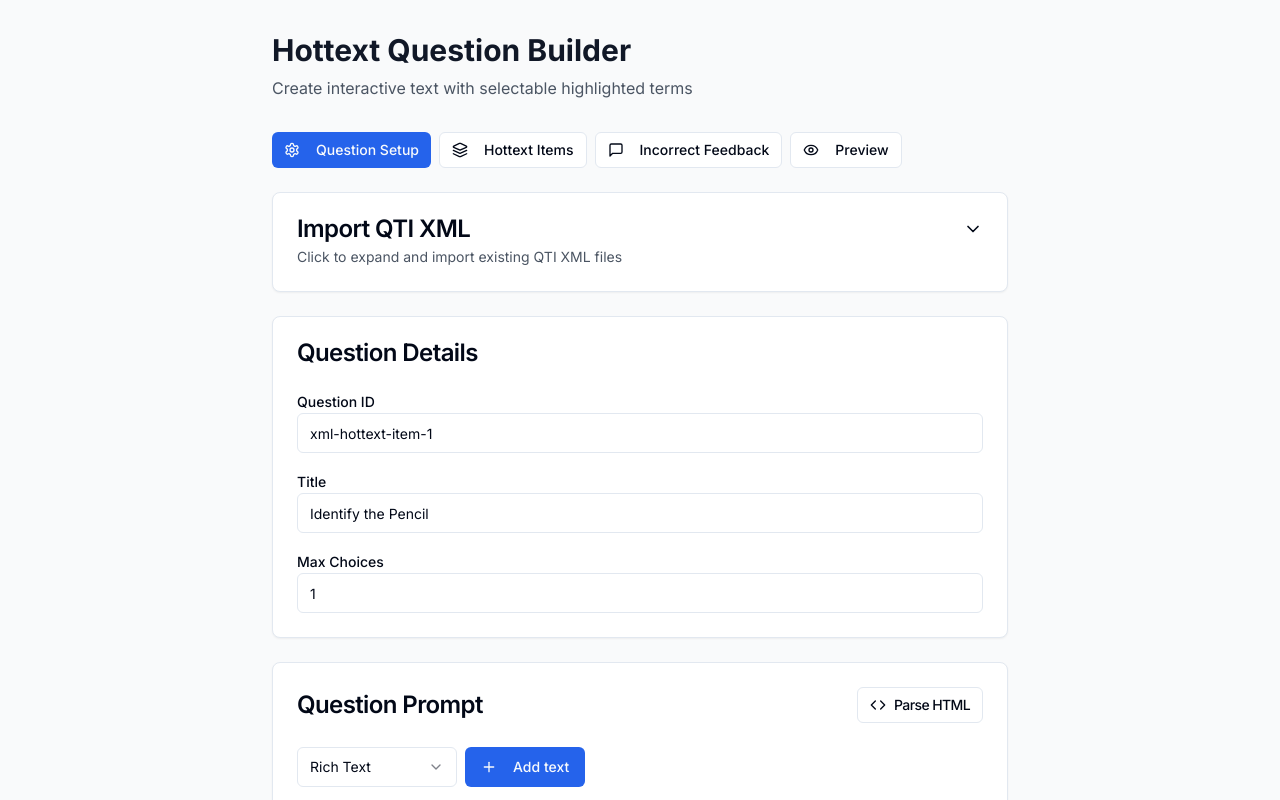
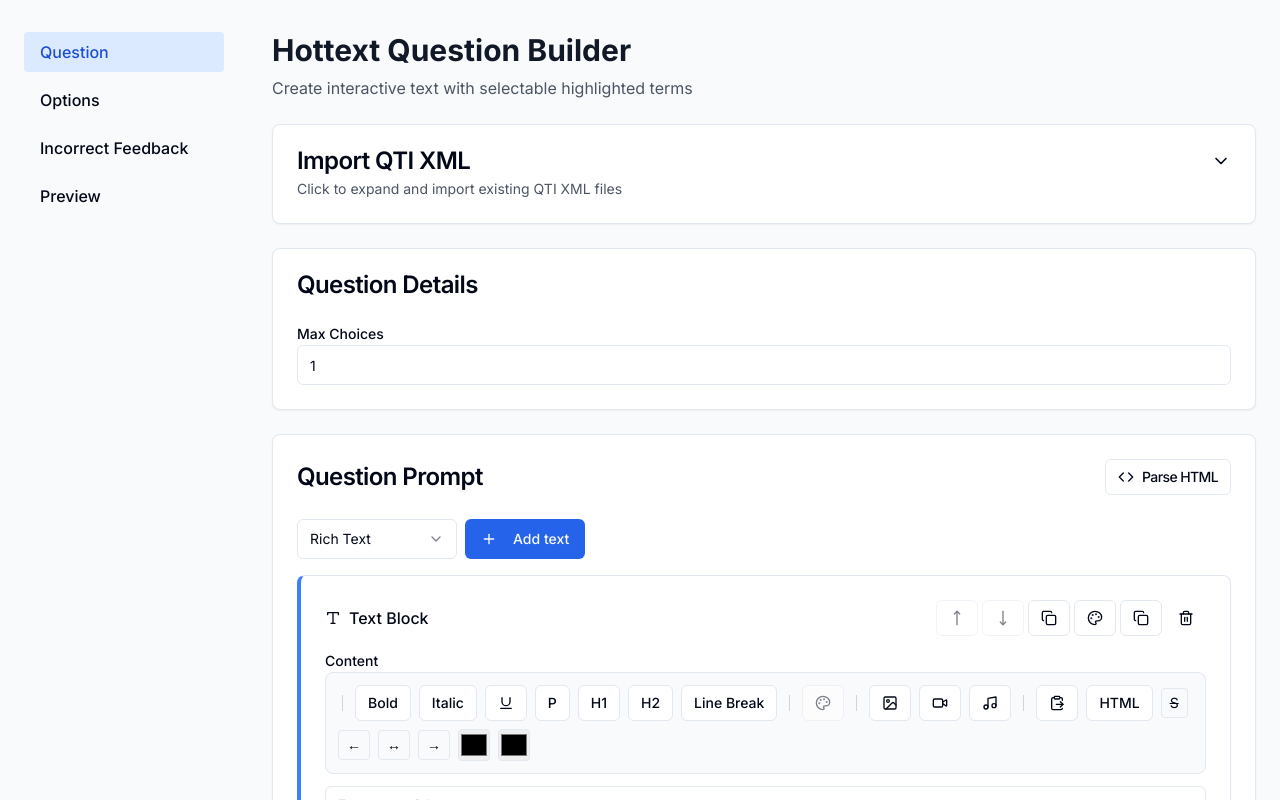
Before and after one commit to ayush-verma790/question-gen, a Next.js app: page /builder/hottext in a window 1280 px wide. Shown: the top 800 px of the page. Built offline with nearby package versions, Linux system fonts and the light colour scheme.

Commit message:
fix hottext issue

```diff
--- a/app/builder/hottext/page.tsx
+++ b/app/builder/hottext/page.tsx
@@ -475,25 +475,25 @@ export default function HottextBuilderPage() {
       // },
     ],
     incorrectFeedbackBlocks: [
-      // {
-      //   id: "incorrect_feedback_block_1",
-      //   type: "text",
-      //   content:
-      //     "<div style='font-size: 22px; font-family: Glacial Indifference; padding: 8px; margin: 4px; border-radius: 0px; border: none; boxShadow: none; text-align: left'><span style='font-family: Arial, sans-serif; font-size: 30px; font-weight: bold; color: #FF0000;'>Nice Try!</span><br/><br/><span style='font-family: Arial, sans-serif; font-size: 32px; font-weight: bold; color: #27c94c;'>Correct answer is:</span><span style='display:inline-block;margin-left; background-color:#a94400; color:white; font-size:28px; width:60px; height:60px; border-radius:10px; text-align:center; line-height:60px;'>3</span> <br/><br/>Count the dragons one by one.<br/><br/></div>",
-      //   styles: {
-      //     fontSize: "22px",
-      //     fontFamily: "Glacial Indifference",
-      //     color: "#000000",
-      //     backgroundColor: "transparent",
-      //     padding: "8px",
-      //     margin: "4px",
-      //     borderRadius: "0px",
-      //     border: "none",
-      //     boxShadow: "none",
-      //     textAlign: "left",
-      //   },
-      //   attributes: {},
-      // },
+      {
+        id: "incorrect_feedback_block_1",
+        type: "text",
+        content:
+          "",
+        styles: {
+          fontSize: "",
+          fontFamily: "Glacial Indifferenc",
+          color: "#000000",
+          backgroundColor: "transparent",
+          padding: "",
+          margin: "",
+          borderRadius: "",
+          border: "none",
+          boxShadow: "none",
+
+        },
+        attributes: {},
+      },
       // {
       //   id: "incorrect_feedback_block_2",
       //   type: "image",
@@ -1251,55 +1251,67 @@ export default function HottextBuilderPage() {
 
   return (
     <div className="min-h-screen w-full bg-gray-50">
-      <div className="w-[60%] mx-auto px-4 py-8">
-        <div className="mb-8">
-          <h1 className="text-3xl font-bold text-gray-900 mb-2">
-            Hottext Question Builder
-          </h1>
-          <p className="text-gray-600">
-            Create interactive text with selectable highlighted terms
-          </p>
+      <div className="w-full max-w-7xl mx-auto px-6 py-8 flex gap-6">
+        {/* Compact Vertical Tab Buttons - Left Side */}
+       <div className="w-56 flex-shrink-0 pr-6 position: static;">
+          <div className="flex flex-col gap-2">
+            <button
+              className={`text-left px-4 py-2 rounded font-medium transition-colors ${
+                activeSection === "question"
+                  ? "bg-blue-100 text-blue-700"
+                  : "hover:bg-gray-100"
+              }`}
+              onClick={() => switchToSection("question")}
+            >
+              Question
+            </button>
+            <button
+              className={`text-left px-4 py-2 rounded font-medium transition-colors ${
+                activeSection === "hottext"
+                  ? "bg-blue-100 text-blue-700"
+                  : "hover:bg-gray-100"
+              }`}
+              onClick={() => switchToSection("hottext")}
+            >
+              Options
+            </button>
+            <button
+              className={`text-left px-4 py-2 rounded font-medium transition-colors ${
+                activeSection === "feedback"
+                  ? "bg-blue-100 text-blue-700"
+                  : "hover:bg-gray-100"
+              }`}
+              onClick={() => switchToSection("feedback")}
+            >
+             Incorrect Feedback
+            </button>
+
+            <button
+              className={`text-left px-4 py-2 rounded font-medium transition-colors ${
+                activeSection === "preview"
+                  ? "bg-blue-100 text-blue-700"
+                  : "hover:bg-gray-100"
+              }`}
+              onClick={() => {
+                switchToSection("preview");
+              }}
+            >
+              Preview
+            </button>
+          </div>
         </div>
 
-        {/* Section Toggle Buttons - Left aligned */}
-
-        <div className="mb-6 flex gap-2">
-          <Button
-            variant={activeSection === "question" ? "default" : "outline"}
-            size="sm"
-            onClick={() => switchToSection("question")}
-          >
-            <Settings className="w-4 h-4 mr-2" />
-            Question Setup
-          </Button>
-
-          <Button
-            variant={activeSection === "hottext" ? "default" : "outline"}
-            size="sm"
-            onClick={() => switchToSection("hottext")}
-          >
-            <Layers className="w-4 h-4 mr-2" />
-            Hottext Items
-          </Button>
-
-          <Button
-            variant={activeSection === "feedback" ? "default" : "outline"}
-            size="sm"
-            onClick={() => switchToSection("feedback")}
-          >
-            <MessageSquare className="w-4 h-4 mr-2" />
-            Incorrect Feedback
-          </Button>
-
-          <Button
-            variant={activeSection === "preview" ? "default" : "outline"}
-            size="sm"
-            onClick={() => switchToSection("preview")}
-          >
-            <Eye className="w-4 h-4 mr-2" />
-            Preview
-          </Button>
-        </div>
+        {/* Main Content Area */}
+        <div className="flex-1 min-w-0">
+          {/* Header */}
+          <div className="mb-6">
+            <h1 className="text-3xl font-bold text-gray-900 mb-2">
+              Hottext Question Builder
+            </h1>
+            <p className="text-gray-600">
+              Create interactive text with selectable highlighted terms
+            </p>
+          </div>
         <div className="w-full space-y-6">
           <Card>
             <CardHeader
@@ -1366,7 +1378,7 @@ export default function HottextBuilderPage() {
                   <CardTitle>Question Details</CardTitle>
                 </CardHeader>
                 <CardContent className="space-y-4">
-                  <div>
+                  {/* <div>
                     <Label htmlFor="identifier">Question ID</Label>
                     <Input
                       id="identifier"
@@ -1393,7 +1405,7 @@ export default function HottextBuilderPage() {
                       }
                       placeholder="Question title"
                     />
-                  </div>
+                  </div> */}
                   <div>
                     <Label>Max Choices</Label>
                     <Input
@@ -1473,147 +1485,7 @@ export default function HottextBuilderPage() {
                       </div> */}
 
                       {/* 3-Step Workflow: Content → Style → Add */}
-                      <div className="border rounded-lg p-4">
-                        <Label className="text-sm font-medium text-gray-700 mb-4 block">
-                          Create Hottext Item
-                        </Label>
-
-                        <div className="space-y-4">
-                          {/* Step 1: Content Input */}
-                          <div className="space-y-2">
-                            <div className="flex items-center gap-2">
-                              <div className="w-6 h-6 bg-blue-500 text-white rounded-full flex items-center justify-center text-sm font-medium">
-                                1
-                              </div>
-                              <Label className="text-sm font-medium text-gray-700">
-                                Enter your text content
-                              </Label>
-                            </div>
-                            <Input
-                              value={selectedText}
-                              onChange={(e) => setSelectedText(e.target.value)}
-                              placeholder="Type your text here..."
-                            />
-
-                            {/* Text Formatting */}
-                            <div className="flex gap-1 ml-8">
-                              <Toggle
-                                pressed={textFormat.bold}
-                                onPressedChange={() => toggleTextFormat("bold")}
-                                size="sm"
-                                aria-label="Toggle bold"
-                              >
-                                <Bold className="h-4 w-4" />
-                              </Toggle>
-                              <Toggle
-                                pressed={textFormat.italic}
-                                onPressedChange={() => toggleTextFormat("italic")}
-                                size="sm"
-                                aria-label="Toggle italic"
-                              >
-                                <Italic className="h-4 w-4" />
-                              </Toggle>
-                              <Toggle
-                                pressed={textFormat.underline}
-                                onPressedChange={() =>
-                                  toggleTextFormat("underline")
-                                }
-                                size="sm"
-                                aria-label="Toggle underline"
-                              >
-                                <Underline className="h-4 w-4" />
-                              </Toggle>
-                            </div>
-                          </div>
-
-                          {/* Step 2: Style Selection (only show when text is entered) */}
-                          {selectedText.trim() && (
-                            <div className="space-y-2">
-                              <div className="flex items-center gap-2">
-                                <div className="w-6 h-6 bg-blue-500 text-white rounded-full flex items-center justify-center text-sm font-medium">
-                                  2
-                                </div>
-                                <Label className="text-sm font-medium text-gray-700">
-                                  Choose button style
-                                </Label>
-                              </div>
-                              <div className="ml-8 space-y-3">
-                                <QuickStylePresets
-                                  onApplyPreset={(preset) => {
-                                    setSelectedButtonStyle(preset.styles);
-                                  }}
-                                  maxItems={6}
-                                  showOnlyCategory="basic"
-                                />
-                                <QuickStylePresets
-                                  onApplyPreset={(preset) => {
-                                    setSelectedButtonStyle(preset.styles);
-                                  }}
-                                  maxItems={4}
-                                  showOnlyCategory="gradient"
-                                />
-                                {selectedButtonStyle && (
-                                  <p className="text-sm text-green-600 font-medium">
-                                    ✓ Style selected
-                                  </p>
-                                )}
-                              </div>
-                            </div>
-                          )}
-
-                          {/* Step 3: Add Button (only show when both text and style are selected) */}
-                          {selectedText.trim() && selectedButtonStyle && (
-                            <div className="space-y-2">
-                              <div className="flex items-center gap-2">
-                                <div className="w-6 h-6 bg-blue-500 text-white rounded-full flex items-center justify-center text-sm font-medium">
-                                  3
-                                </div>
-                                <Label className="text-sm font-medium text-gray-700">
-                                  Add to hottext items
-                                </Label>
-                              </div>
-                              <div className="ml-8">
-                                <Button
-                                  onClick={addHottextItem}
-                                  className="w-full bg-green-600 hover:bg-green-700"
-                                >
-                                  <Plus className="w-4 h-4 mr-2" />
-                                  Add Item
-                                </Button>
-                              </div>
-                            </div>
-                          )}
-
-                          {/* Helper text */}
-                          {!selectedText.trim() && (
-                            <p className="text-xs text-gray-500 ml-8">
-                              Start by entering your text content above
-                            </p>
-                          )}
-                          {selectedText.trim() && !selectedButtonStyle && (
-                            <p className="text-xs text-gray-500 ml-8">
-                              Now choose a button style for your text
-                            </p>
-                          )}
-
-                          {/* Button Preview */}
-                          {selectedText.trim() && selectedButtonStyle && (
-                            <div className="space-y-2 pt-4 border-t border-gray-200">
-                              <Label className="text-sm font-medium text-gray-700">
-                                Preview:
-                              </Label>
-                              <div className="p-4 bg-white border rounded-lg">
-                                <div
-                                  style={selectedButtonStyle as React.CSSProperties}
-                                  className="inline-block"
-                                >
-                                  {selectedText}
-                                </div>
-                              </div>
-                            </div>
-                          )}
-                        </div>
-                      </div>
+
                     </TabsContent>
 
                     <TabsContent value="image" className="space-y-2">
@@ -1831,16 +1703,160 @@ export default function HottextBuilderPage() {
                           </div>
                         )}
 
-                        <div className="grid grid-cols-2 gap-3 mt-4">
+                        {/* <div className="grid grid-cols-2 gap-3 mt-4">
                           {renderStyleControls(item)}
-                        </div>
+                        </div> */}
                       </Card>
                     ))}
                   </div>
                   <p className="text-sm text-gray-600">
                     Click on badges to mark as correct answers
                   </p>
+
                 </CardContent>
+              </Card>
+              <Card>
+                 <div className="border rounded-lg p-4">
+                        <Label className="text-sm font-large text-gray-700 mb-4 block">
+                          Create Hottext Item
+                        </Label>
+
+                        <div className="space-y-4">
+                          {/* Step 1: Content Input */}
+                          <div className="space-y-2">
+                            <div className="flex items-center gap-2">
+                              <div className="w-6 h-6 bg-blue-500 text-white rounded-full flex items-center justify-center text-sm font-medium">
+                                1
+                              </div>
+                              <Label className="text-sm font-medium text-gray-700">
+                                Enter your text content
+                              </Label>
+                            </div>
+                            <Input
+                              value={selectedText}
+                              onChange={(e) => setSelectedText(e.target.value)}
+                              placeholder="Type your text here..."
+                            />
+
+                            {/* Text Formatting */}
+                            <div className="flex gap-1 ml-8">
+                              <Toggle
+                                pressed={textFormat.bold}
+                                onPressedChange={() => toggleTextFormat("bold")}
+                                size="sm"
+                                aria-label="Toggle bold"
+                              >
+                                <Bold className="h-4 w-4" />
+                              </Toggle>
+                              <Toggle
+                                pressed={textFormat.italic}
+                                onPressedChange={() => toggleTextFormat("italic")}
+                                size="sm"
+                                aria-label="Toggle italic"
+                              >
+                                <Italic className="h-4 w-4" />
+                              </Toggle>
+                              <Toggle
+                                pressed={textFormat.underline}
+                                onPressedChange={() =>
+                                  toggleTextFormat("underline")
+                                }
+                                size="sm"
+                                aria-label="Toggle underline"
+                              >
+                                <Underline className="h-4 w-4" />
+                              </Toggle>
+                            </div>
+                          </div>
+
+                          {/* Step 2: Style Selection (only show when text is entered) */}
+                          {selectedText.trim() && (
+                            <div className="space-y-2">
+                              <div className="flex items-center gap-2">
+                                <div className="w-6 h-6 bg-blue-500 text-white rounded-full flex items-center justify-center text-sm font-medium">
+                                  2
+                                </div>
+                                <Label className="text-sm font-medium text-gray-700">
+                                  Choose button style
+                                </Label>
+                              </div>
+                              <div className="ml-8 space-y-3">
+                                <QuickStylePresets
+                                  onApplyPreset={(preset) => {
+                                    setSelectedButtonStyle(preset.styles);
+                                  }}
+                                  maxItems={6}
+                                  showOnlyCategory="basic"
+                                />
+                                <QuickStylePresets
+                                  onApplyPreset={(preset) => {
+                                    setSelectedButtonStyle(preset.styles);
+                                  }}
+                                  maxItems={4}
+                                  showOnlyCategory="gradient"
+                                />
+                                {selectedButtonStyle && (
+                                  <p className="text-sm text-green-600 font-medium">
+                                    ✓ Style selected
+                                  </p>
+                                )}
+                              </div>
+                            </div>
+                          )}
+
+                          {/* Step 3: Add Button (only show when both text and style are selected) */}
+                          {selectedText.trim() && selectedButtonStyle && (
+                            <div className="space-y-2 ">
+                              <div className="flex items-center gap-2">
+                                <div className="w-6 h-6 bg-blue-500 text-white rounded-full flex items-center justify-center text-sm font-medium">
+                                  3
+                                </div>
+                                <Label className="text-sm font-medium text-gray-700">
+                                  Add to hottext items
+                                </Label>
+                              </div>
+                              <div className="ml-8">
+                                <Button
+                                  onClick={addHottextItem}
+                                  className="w-full bg-green-600 hover:bg-green-700"
+                                >
+                                  <Plus className="w-4 h-4 mr-2" />
+                                  Add Item
+                                </Button>
+                              </div>
+                            </div>
+                          )}
+
+                          {/* Helper text */}
+                          {!selectedText.trim() && (
+                            <p className="text-xs text-gray-500 ml-8">
+                              Start by entering your text content above
+                            </p>
+                          )}
+                          {selectedText.trim() && !selectedButtonStyle && (
+                            <p className="text-xs text-gray-500 ml-8">
+                              Now choose a button style for your text
+                            </p>
+                          )}
+
+                          {/* Button Preview */}
+                          {selectedText.trim() && selectedButtonStyle && (
+                            <div className="space-y-2 pt-4 border-t border-gray-200">
+                              <Label className="text-sm font-medium text-gray-700">
+                                Preview:
+                              </Label>
+                              <div className="p-4 bg-white border rounded-lg">
+                                <div
+                                  style={selectedButtonStyle as React.CSSProperties}
+                                  className="inline-block"
+                                >
+                                  {selectedText}
+                                </div>
+                              </div>
+                            </div>
+                          )}
+                        </div>
+                      </div>
               </Card>
 
               {/* Style Preset Modal */}
@@ -1872,7 +1888,7 @@ export default function HottextBuilderPage() {
             // />
           )} */}
 
-          {activeSection === "preview" && (
+          {/* {activeSection === "preview" && (
             <Card>
               <CardHeader>
                 <CardTitle>Global Styles</CardTitle>
@@ -1957,7 +1973,7 @@ export default function HottextBuilderPage() {
                 </div>
               </CardContent>
             </Card>
-          )}
+          )} */}
 
           {/* <ContentBlockEditor
               blocks={question.correctFeedbackBlocks}
@@ -2126,6 +2142,7 @@ export default function HottextBuilderPage() {
             </div>
           )}
         </div>
+        </div>
       </div>
     </div>
   );
--- a/components/button-suggestions.tsx
+++ b/components/button-suggestions.tsx
@@ -17,7 +17,7 @@ export function ButtonSuggestions({
   className,
   size = "md",
   showTitle = true,
-  defaultCollapsed = false
+  defaultCollapsed = true
 }: ButtonSuggestionsProps) {
   const [isCollapsed, setIsCollapsed] = useState(defaultCollapsed);
   const suggestions = [
```
